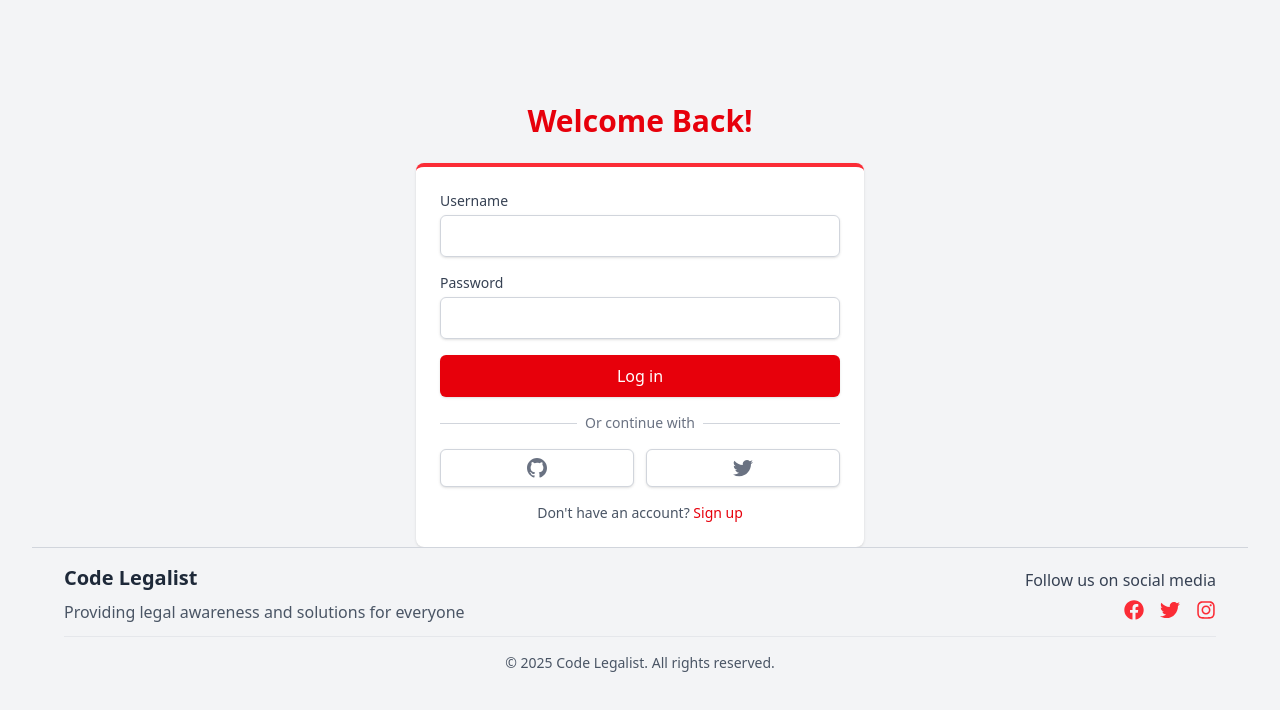
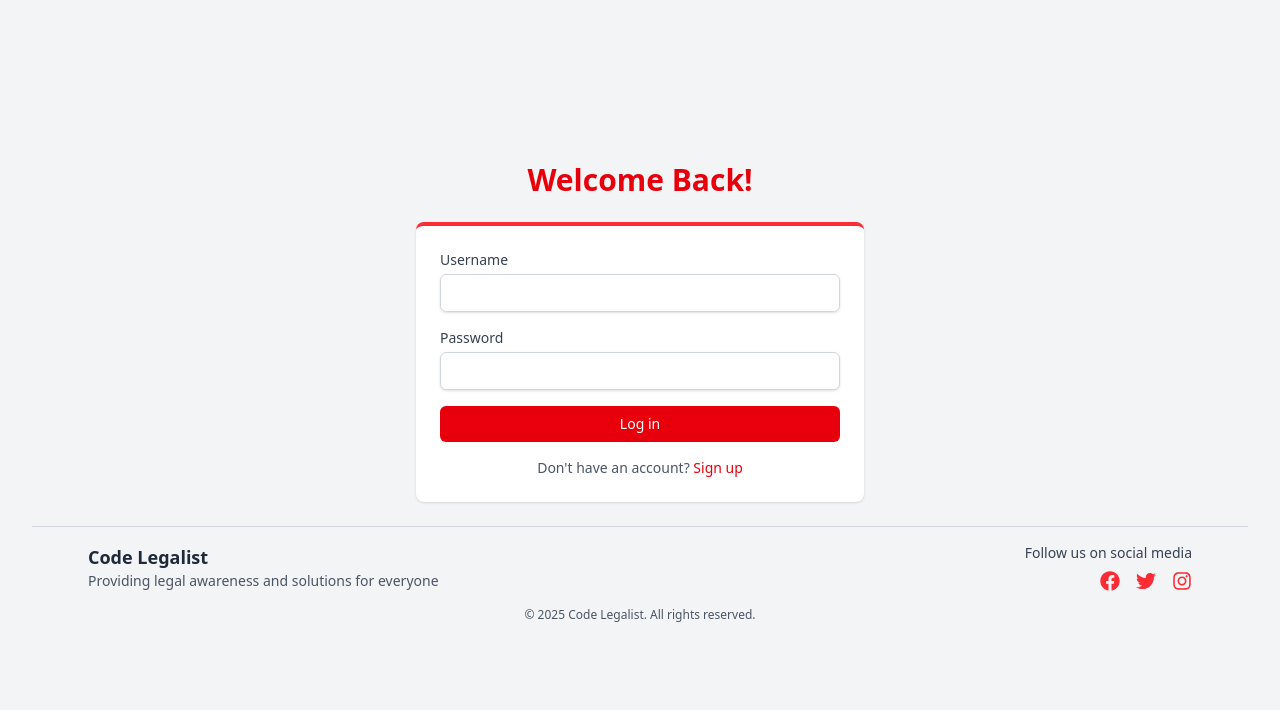
Before and after one commit to yogi-verma/Code-Legalist-frontend, a React (Vite) app: page / in a window 1280 px wide. Shown: the top 710 px of the page. Built offline with nearby package versions, Linux system fonts and the light colour scheme.

Commit message:
fixed login

```diff
--- a/src/components/Login.jsx
+++ b/src/components/Login.jsx
@@ -4,21 +4,15 @@ import { login } from "../utils/api";
 import { ToastContainer, toast } from "react-toastify";
 import "react-toastify/dist/ReactToastify.css";
 import { FaFacebook, FaTwitter, FaInstagram } from "react-icons/fa";
+
 const Login = ({ setIsAuthenticated, setToken }) => {
-  const [formData, setFormData] = useState({
-    username: "",
-    password: "",
-  });
+  const [formData, setFormData] = useState({ username: "", password: "" });
   const [error, setError] = useState("");
+  const [isLoading, setIsLoading] = useState(false);
   const navigate = useNavigate();
-  const [isLoading, setIsLoading] = useState(false);
 
-  const handleChange = (e) => {
-    setFormData({
-      ...formData,
-      [e.target.name]: e.target.value,
-    });
-  };
+  const handleChange = (e) =>
+    setFormData({ ...formData, [e.target.name]: e.target.value });
 
   const handleSubmit = async (e) => {
     e.preventDefault();
@@ -31,31 +25,13 @@ const Login = ({ setIsAuthenticated, setToken }) => {
         setToken(response.token);
         setIsAuthenticated(true);
 
-        toast.success("Login successful! Redirecting...", {
-          position: "top-center",
-          autoClose: 2000,
-          hideProgressBar: false,
-          closeOnClick: true,
-          pauseOnHover: true,
-          draggable: true,
-          progress: undefined,
-        });
-
-        setTimeout(() => {
-          navigate("/dashboard");
-        }, 2000);
+        toast.success("Login successful! Redirecting...");
+        setTimeout(() => navigate("/dashboard"), 2000);
       }
     } catch (err) {
-      setError(err.message || "Invalid username or password");
-      toast.error(err.message || "Login failed", {
-        position: "top-center",
-        autoClose: 3000,
-        hideProgressBar: false,
-        closeOnClick: true,
-        pauseOnHover: true,
-        draggable: true,
-        progress: undefined,
-      });
+      const message = err.message || "Invalid username or password";
+      setError(message);
+      toast.error(message);
     } finally {
       setIsLoading(false);
     }
@@ -63,20 +39,9 @@ const Login = ({ setIsAuthenticated, setToken }) => {
 
   return (
     <div className="min-h-screen bg-gray-100 flex flex-col justify-center px-4 py-6 sm:px-6 lg:px-8">
-      <ToastContainer
-        position="top-center"
-        autoClose={2000}
-        hideProgressBar={false}
-        newestOnTop={false}
-        closeOnClick
-        rtl={false}
-        pauseOnFocusLoss
-        draggable
-        pauseOnHover
-      />
-
+      <ToastContainer />
       <div className="mx-auto w-full max-w-md">
-        <h2 className="text-center text-2xl md:text-3xl font-extrabold text-red-600">
+        <h2 className="text-center text-3xl font-extrabold text-red-600">
           Welcome Back!
         </h2>
       </div>
@@ -85,37 +50,15 @@ const Login = ({ setIsAuthenticated, setToken }) => {
         <div className="bg-white py-6 px-4 shadow sm:rounded-lg sm:px-6 border-t-4 border-red-500">
           {error && (
             <div className="mb-4 bg-red-50 border-l-4 border-red-500 p-3">
-              <div className="flex">
-                <div className="flex-shrink-0">
-                  <svg
-                    className="h-5 w-5 text-red-500"
-                    xmlns="http://www.w3.org/2000/svg"
-                    viewBox="0 0 20 20"
-                    fill="currentColor"
-                  >
-                    <path
-                      fillRule="evenodd"
-                      d="M10 18a8 8 0 100-16 8 8 0 000 16zM8.707 7.293a1 1 0 00-1.414 1.414L8.586 10l-1.293 1.293a1 1 0 101.414 1.414L10 11.414l1.293 1.293a1 1 0 001.414-1.414L11.414 10l1.293-1.293a1 1 0 00-1.414-1.414L10 8.586 8.707 7.293z"
-                      clipRule="evenodd"
-                    />
-                  </svg>
-                </div>
-                <div className="ml-3">
               <p className="text-sm text-red-700">{error}</p>
-                </div>
-              </div>
             </div>
           )}
 
           <form className="space-y-4" onSubmit={handleSubmit}>
             <div>
-              <label
-                htmlFor="username"
-                className="block text-sm font-medium text-gray-700"
-              >
+              <label htmlFor="username" className="block text-sm font-medium text-gray-700">
                 Username
               </label>
-              <div className="mt-1">
               <input
                 id="username"
                 name="username"
@@ -124,19 +67,14 @@ const Login = ({ setIsAuthenticated, setToken }) => {
                 value={formData.username}
                 onChange={handleChange}
                 autoComplete="username"
-                  className="appearance-none block w-full px-3 py-2 border border-gray-300 rounded-md shadow-sm placeholder-gray-400 focus:outline-none focus:ring-red-500 focus:border-red-500 text-sm sm:text-base"
+                className="mt-1 block w-full px-3 py-2 border border-gray-300 rounded-md shadow-sm focus:ring-red-500 focus:border-red-500 text-sm"
               />
-              </div>
             </div>
 
             <div>
-              <label
-                htmlFor="password"
-                className="block text-sm font-medium text-gray-700"
-              >
+              <label htmlFor="password" className="block text-sm font-medium text-gray-700">
                 Password
               </label>
-              <div className="mt-1">
               <input
                 id="password"
                 name="password"
@@ -146,18 +84,16 @@ const Login = ({ setIsAuthenticated, setToken }) => {
                 value={formData.password}
                 onChange={handleChange}
                 autoComplete="current-password"
-                  className="appearance-none block w-full px-3 py-2 border border-gray-300 rounded-md shadow-sm placeholder-gray-400 focus:outline-none focus:ring-red-500 focus:border-red-500 text-sm sm:text-base"
+                className="mt-1 block w-full px-3 py-2 border border-gray-300 rounded-md shadow-sm focus:ring-red-500 focus:border-red-500 text-sm"
               />
             </div>
-            </div>
 
-            <div>
             <button
               type="submit"
               disabled={isLoading}
-                className={`w-full flex justify-center py-2 px-4 border border-transparent rounded-md shadow-sm text-sm sm:text-base font-medium text-white ${
+              className={`w-full flex justify-center py-2 px-4 rounded-md text-sm font-medium text-white ${
                 isLoading ? "bg-red-400" : "bg-red-600 hover:bg-red-700"
-                } focus:outline-none focus:ring-2 focus:ring-offset-2 focus:ring-red-500`}
+              } focus:outline-none focus:ring-2 focus:ring-red-500`}
             >
               {isLoading ? (
                 <>
@@ -167,19 +103,12 @@ const Login = ({ setIsAuthenticated, setToken }) => {
                     fill="none"
                     viewBox="0 0 24 24"
                   >
-                      <circle
-                        className="opacity-25"
-                        cx="12"
-                        cy="12"
-                        r="10"
-                        stroke="currentColor"
-                        strokeWidth="4"
-                      ></circle>
+                    <circle className="opacity-25" cx="12" cy="12" r="10" stroke="currentColor" strokeWidth="4" />
                     <path
                       className="opacity-75"
                       fill="currentColor"
-                        d="M4 12a8 8 0 018-8V0C5.373 0 0 5.373 0 12h4zm2 5.291A7.962 7.962 0 014 12H0c0 3.042 1.135 5.824 3 7.938l3-2.647z"
-                      ></path>
+                      d="M4 12a8 8 0 018-8V0C5.4 0 0 5.4 0 12h4z"
+                    />
                   </svg>
                   Logging in...
                 </>
@@ -187,120 +116,36 @@ const Login = ({ setIsAuthenticated, setToken }) => {
                 "Log in"
               )}
             </button>
-            </div>
           </form>
 
-          <div className="mt-4">
-            <div className="relative">
-              <div className="absolute inset-0 flex items-center">
-                <div className="w-full border-t border-gray-300"></div>
-              </div>
-              <div className="relative flex justify-center text-sm">
-                <span className="px-2 bg-white text-gray-500">
-                  Or continue with
-                </span>
-              </div>
-            </div>
-
-            <div className="mt-4 grid grid-cols-2 gap-3">
-              <div>
-                <a
-                  href="#"
-                  className="w-full inline-flex justify-center py-2 px-4 border border-gray-300 rounded-md shadow-sm bg-white text-sm font-medium text-gray-500 hover:bg-gray-50"
-                >
-                  <span className="sr-only">Sign in with Google</span>
-                  <svg
-                    className="w-5 h-5"
-                    fill="currentColor"
-                    viewBox="0 0 20 20"
-                    aria-hidden="true"
-                  >
-                    <path
-                      fillRule="evenodd"
-                      d="M10 0C4.477 0 0 4.477 0 10c0 4.42 2.865 8.166 6.839 9.489.5.092.682-.217.682-.482 0-.237-.008-.866-.013-1.7-2.782.603-3.369-1.34-3.369-1.34-.454-1.156-1.11-1.462-1.11-1.462-.908-.62.069-.608.069-.608 1.003.07 1.531 1.03 1.531 1.03.892 1.529 2.341 1.087 2.91.832.092-.647.35-1.088.636-1.338-2.22-.253-4.555-1.11-4.555-4.943 0-1.091.39-1.984 1.029-2.683-.103-.253-.446-1.27.098-2.647 0 0 .84-.269 2.75 1.025A9.564 9.564 0 0110 4.844c.85.004 1.705.114 2.504.336 1.909-1.294 2.747-1.025 2.747-1.025.546 1.377.203 2.394.1 2.647.64.699 1.028 1.592 1.028 2.683 0 3.842-2.339 4.687-4.566 4.933.359.309.678.919.678 1.852 0 1.336-.012 2.415-.012 2.743 0 .267.18.578.688.48C17.14 18.163 20 14.418 20 10c0-5.523-4.477-10-10-10z"
-                      clipRule="evenodd"
-                    />
-                  </svg>
-                </a>
-              </div>
-
-              <div>
-                <a
-                  href="#"
-                  className="w-full inline-flex justify-center py-2 px-4 border border-gray-300 rounded-md shadow-sm bg-white text-sm font-medium text-gray-500 hover:bg-gray-50"
-                >
-                  <span className="sr-only">Sign in with GitHub</span>
-                  <svg
-                    className="w-5 h-5"
-                    fill="currentColor"
-                    viewBox="0 0 20 20"
-                    aria-hidden="true"
-                  >
-                    <path d="M6.29 18.251c7.547 0 11.675-6.253 11.675-11.675 0-.178 0-.355-.012-.53A8.348 8.348 0 0020 3.92a8.19 8.19 0 01-2.357.646 4.118 4.118 0 001.804-2.27 8.224 8.224 0 01-2.605.996 4.107 4.107 0 00-6.993 3.743 11.65 11.65 0 01-8.457-4.287 4.106 4.106 0 001.27 5.477A4.073 4.073 0 01.8 7.713v.052a4.105 4.105 0 003.292 4.022 4.095 4.095 0 01-1.853.07 4.108 4.108 0 003.834 2.85A8.233 8.233 0 010 16.407a11.616 11.616 0 006.29 1.84" />
-                  </svg>
-                </a>
+          <div className="mt-4 text-center text-sm text-gray-600">
+            Don&apos;t have an account?{" "}
+            <Link to="/signup" className="font-medium text-red-600 hover:text-red-500">
+              Sign up
+            </Link>
           </div>
         </div>
       </div>
 
-          <div className="mt-4 text-center">
-            <p className="text-sm text-gray-600">
-              Don't have an account?{" "}
-              <Link
-                to="/signup"
-                className="font-medium text-red-600 hover:text-red-500"
-              >
-                Sign up
-              </Link>
-            </p>
+      <footer className="border-t border-gray-300 py-4 mt-6 bg-gray-100">
+        <div className="max-w-6xl mx-auto px-4 sm:px-6 flex flex-col md:flex-row justify-between items-center">
+          <div className="text-center md:text-left mb-4 md:mb-0">
+            <h4 className="text-lg font-bold text-gray-800">Code Legalist</h4>
+            <p className="text-sm text-gray-600">Providing legal awareness and solutions for everyone</p>
+          </div>
+
+          <div className="text-center md:text-right">
+            <p className="text-sm text-gray-700 mb-2">Follow us on social media</p>
+            <div className="flex justify-center md:justify-end space-x-4 text-red-500">
+              <a href="#" aria-label="Facebook" className="hover:text-red-700"><FaFacebook size={20} /></a>
+              <a href="#" aria-label="Twitter" className="hover:text-red-700"><FaTwitter size={20} /></a>
+              <a href="#" aria-label="Instagram" className="hover:text-red-700"><FaInstagram size={20} /></a>
             </div>
           </div>
         </div>
 
-      <footer className="border-t border-gray-300 py-4 bg-gray-100 px-4 sm:px-6">
-        <div className="max-w-6xl mx-auto">
-          <div className="flex flex-col md:flex-row justify-between items-center">
-            <div className="text-center md:text-left mb-6 md:mb-0">
-              <h4 className="text-lg sm:text-xl font-bold text-gray-800">
-                Code Legalist
-              </h4>
-              <p className="text-gray-600 mt-1 sm:mt-2 text-sm sm:text-base">
-                Providing legal awareness and solutions for everyone
-              </p>
-            </div>
-
-            <div className="text-center md:text-right">
-              <p className="text-gray-700 font-medium mb-2 text-sm sm:text-base">
-                Follow us on social media
-              </p>
-              <div className="flex justify-center md:justify-end space-x-4 text-red-500">
-                <a
-                  href="#"
-                  className="hover:text-red-700"
-                  aria-label="Facebook"
-                >
-                  <FaFacebook size={20} />
-                </a>
-                <a href="#" className="hover:text-red-700" aria-label="Twitter">
-                  <FaTwitter size={20} />
-                </a>
-                <a
-                  href="#"
-                  className="hover:text-red-700"
-                  aria-label="Instagram"
-                >
-                  <FaInstagram size={20} />
-                </a>
-              </div>
-            </div>
-          </div>
-
-          <div className="mt-3 mb-2 pt-4 border-t border-gray-200">
-            <p className="text-center text-gray-600 text-xs sm:text-sm">
-              &copy; {new Date().getFullYear()} Code Legalist. All rights
-              reserved.
-            </p>
-          </div>
+        <div className="mt-4 text-center text-xs text-gray-600">
+          &copy; {new Date().getFullYear()} Code Legalist. All rights reserved.
         </div>
       </footer>
     </div>
```
Lines whose indentation alone changed are shown as unchanged.
